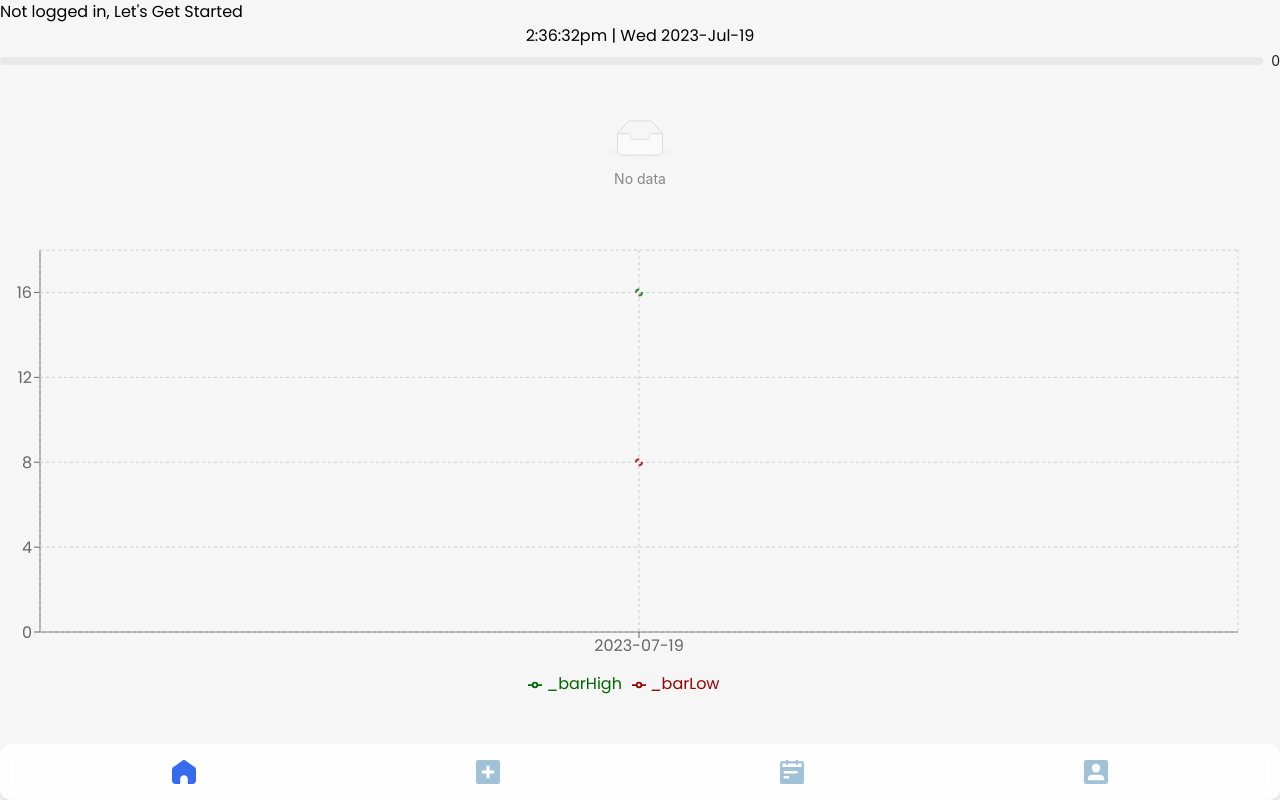
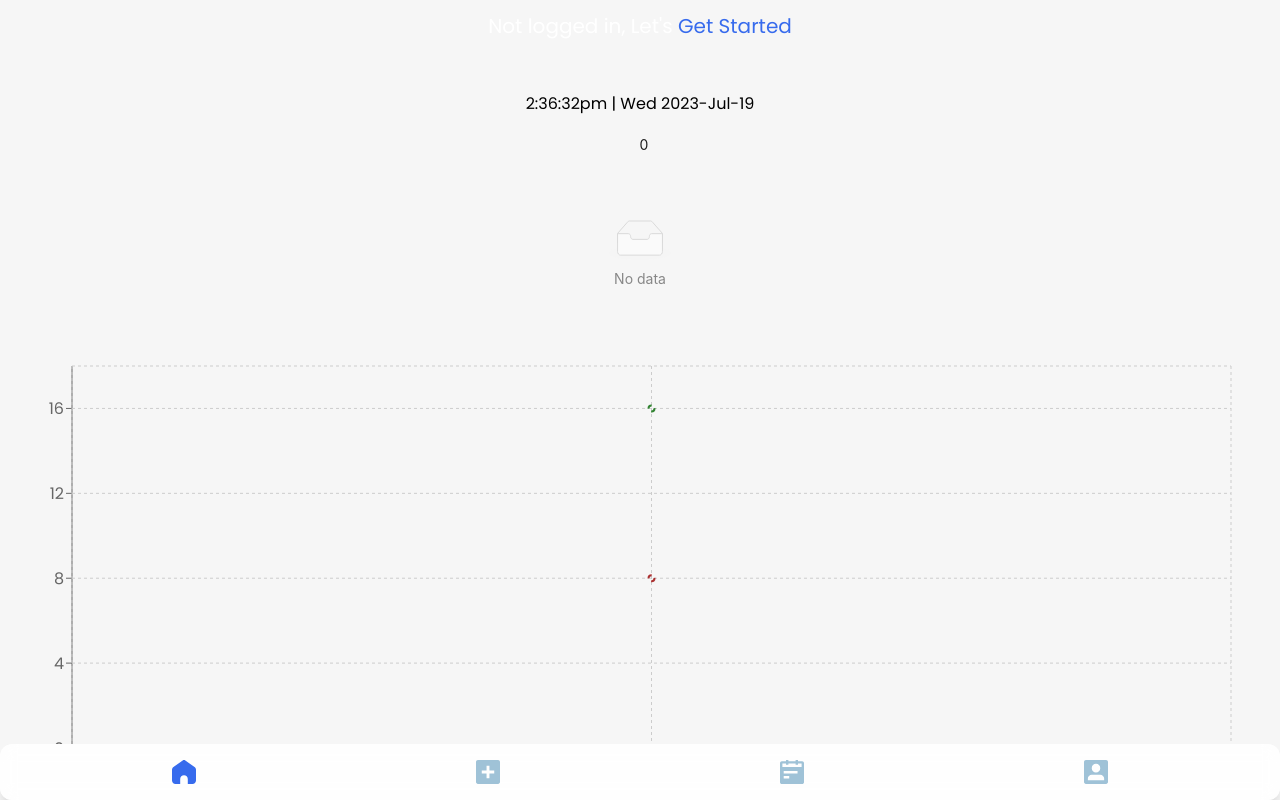
Before and after one commit to boyangwang/diary3, a React (Create React App) app: page /entry in a window 1280 px wide. Built offline with nearby package versions, Linux system fonts and the light colour scheme.

Commit message:
fix: header styles

```diff
--- a/public/js/theme.js
+++ b/public/js/theme.js
@@ -8,7 +8,7 @@
     'diary-theme-3',
     'diary-theme-3',
     'diary-theme-4',
-  ][Math.floor(10 * Math.random())];
+  ][Math.floor(8 * Math.random())];
   const arr = nowTheme.split('-');
   window.theme = arr[arr.length - 1];
   !document.documentElement.classList.length && document.documentElement.classList.add(nowTheme);
--- a/src/components/button/index.tsx
+++ b/src/components/button/index.tsx
@@ -20,7 +20,7 @@ const Button = forwardRef<HTMLButtonElement, PropsWithChildren<ButtonProps>>(
         onClick={onClick}
         className={twMerge(
           clsx(
-            'flex cursor-pointer items-center justify-center gap-1 rounded-xl border border-white/80 bg-white px-4 py-3 text-xs backdrop-blur hover:bg-white/90',
+            'flex cursor-pointer items-center justify-center gap-1 rounded-xl border border-black/10 bg-white px-4 py-3 text-xs text-black backdrop-blur hover:opacity-90',
           ),
           className,
         )}
--- a/src/components/misc/EmptyHistoryButton.tsx
+++ b/src/components/misc/EmptyHistoryButton.tsx
@@ -1,5 +1,6 @@
 import { emptyEntryInstance } from '../../app/entry-instances-slice';
 import { useAppDispatch } from '../../app/store';
+import Button from '../button';
 
 function EmptyHistoryButton() {
   const dispatch = useAppDispatch();
@@ -8,6 +9,6 @@ function EmptyHistoryButton() {
     dispatch(emptyEntryInstance());
   };
 
-  return <button onClick={() => emptyHistory()}>empty history</button>;
+  return <Button onClick={() => emptyHistory()}>empty history</Button>;
 }
 export default EmptyHistoryButton;
--- a/src/components/misc/HeaderUser.tsx
+++ b/src/components/misc/HeaderUser.tsx
@@ -1,13 +1,14 @@
+import { RiLogoutBoxRLine } from 'react-icons/ri';
+import ImportHistoryButton from 'src/components/misc/ImportHistoryButton';
+import { twMerge } from 'tailwind-merge';
+import packageJson from '../../../package.json';
 import { LoginUserState, onCloseUpdateLastUseTime, onLogoutClickClearState } from '../../app/login-user-slice';
 import { useAppDispatch, useAppSelector } from '../../app/store';
-import { formatDatetime } from '../../app/types-constants';
-import { Descriptions } from 'antd';
-import { saveStateToGithub, loadStateFromGithub } from './GithubStorage';
-import ImportHistoryButton from 'src/components/misc/ImportHistoryButton';
+import Button from '../button';
 import EmptyHistoryButton from './EmptyHistoryButton';
-import packageJson from '../../../package.json';
-import Button from '../button';
-import { twMerge } from 'tailwind-merge';
+import { loadStateFromGithub, saveStateToGithub } from './GithubStorage';
+import { formatDatetime } from '@/app/types-constants';
+import { Link } from 'react-router-dom';
 
 function UserHeader(props: { loginUser: LoginUserState; className?: string }) {
   const dispatch = useAppDispatch();
@@ -25,30 +26,42 @@ function UserHeader(props: { loginUser: LoginUserState; className?: string }) {
   const state = useAppSelector((state) => state);
 
   return (
-    <div className={twMerge('flex', className)}>
+    <div
+      className={twMerge(
+        'flex flex-wrap items-center justify-center gap-4 bg-gradient-home-from px-4 py-3 text-white',
+        className,
+      )}
+    >
       {loginUser.uid ? (
-        <Descriptions bordered column={4}>
-          <Descriptions.Item
-            label={
         <>
+          <div className="flex flex-col items-center gap-2 text-sm">
             <p>{loginUser.uid}</p>
+            <div className="flex flex-wrap items-center justify-center gap-2">
               <Button onClick={() => saveStateToGithub(state.loginUser)}>Save</Button>
               <Button onClick={() => loadStateFromGithub(state.loginUser)}>Load</Button>
-              </>
-            }
-          >
+              <Button onClick={onLogoutClick}>
+                <RiLogoutBoxRLine className="h-6 w-6" /> Logout
+              </Button>
+            </div>
+          </div>
+          <div className="flex flex-col items-center gap-2 text-sm">
             <h1>Diary</h1>
-            <span>v{packageJson.version}</span>
-            <Button onClick={onLogoutClick}>Logout</Button>
+            <p className="text-base font-bold">v{packageJson.version}</p>
+          </div>
           <ImportHistoryButton />
           <EmptyHistoryButton />
-          </Descriptions.Item>
-          <Descriptions.Item label={<p>LastUse: {formatDatetime(loginUser.loginTime)}</p>}>
+          <div className="flex flex-col items-center gap-2 text-sm">
+            <p>LastUse: {formatDatetime(loginUser.loginTime)}</p>
             <p>Streak days: 12</p>
-          </Descriptions.Item>
-        </Descriptions>
+          </div>
+        </>
       ) : (
-        <span>Not logged in, Let&apos;s Get Started</span>
+        <p className="text-xl">
+          Not logged in, Let&apos;s{' '}
+          <Link className="text-blue" to="/settings">
+            Get Started
+          </Link>
+        </p>
       )}
     </div>
   );
--- a/src/components/misc/ImportHistoryButton.tsx
+++ b/src/components/misc/ImportHistoryButton.tsx
@@ -1,6 +1,7 @@
 import { createEntryInstance } from '../../app/entry-instances-slice';
 import { useAppDispatch } from '../../app/store';
 import historyJson from '../../scripts/entry-instances-history-20230211-0106.json';
+import Button from '../button';
 
 function ImportHistoryButton() {
   const dispatch = useAppDispatch();
@@ -12,6 +13,6 @@ function ImportHistoryButton() {
     }
   };
 
-  return <button onClick={() => importHistory()}>import history</button>;
+  return <Button onClick={() => importHistory()}>import history</Button>;
 }
 export default ImportHistoryButton;
--- a/src/components/misc/Navbar.tsx
+++ b/src/components/misc/Navbar.tsx
@@ -21,7 +21,7 @@ function Navbar() {
             key={page.toLowerCase()}
             className={clsx(
               'flex flex-grow items-center justify-center rounded-t-lg py-4',
-              activeKey === page ? 'text-[#376BED]' : 'text-[#9FC2D7]',
+              activeKey === page ? 'text-blue' : 'text-[#9FC2D7]',
             )}
             to={`/${page.toLowerCase()}`}
           >
--- a/src/pages/App.tsx
+++ b/src/pages/App.tsx
@@ -39,7 +39,7 @@ function App() {
       <Helmet>
         <title>Diary - {location.pathname}</title>
       </Helmet>
-      <div ref={appDivRef} className={clsx('flex flex-col')}>
+      <div ref={appDivRef} className={clsx('flex flex-col overflow-hidden')}>
         <UserHeader loginUser={loginUser} />
         <main className="min relative flex-grow overflow-auto scroll-smooth bg-[#F6F6F6]">
           <Outlet />
--- a/src/pages/EntryPage.tsx
+++ b/src/pages/EntryPage.tsx
@@ -18,12 +18,12 @@ export default function EntryPage() {
   const todayPoints = useAppSelector(selectTodayTotalPoints);
 
   return (
-    <>
+    <div className="flex h-full flex-col items-center gap-4 overflow-auto px-5 py-10 text-center">
       <HeaderDatetime />
       <EntryProgressBar points={todayPoints} />
       <EntryInstanceList entryInstancesArray={todayEntryInstances} />
       <EntryChart entryInstancesMap={entryInstancesMap} />
       <EntryTypeListForCompletion entryTypesArray={entryTypesArray} />
-    </>
+    </div>
   );
 }
--- a/src/styles/theme.css
+++ b/src/styles/theme.css
@@ -13,25 +13,21 @@
 }
 .diary-theme-1 {
   --gradient: repeating-linear-gradient(to right, var(--gradient-1-from), var(--gradient-1-to));
-  --gradient-from: var(--gradient-1-from);
-  --gradient-to: var(--gradient-1-to);
   --gradient-home: linear-gradient(180deg, #a011ff 0%, #a072ff 37.5%, rgba(251, 128, 64, 0) 100%);
+  --gradient-home-from: #a011ff;
 }
 .diary-theme-2 {
   --gradient: repeating-linear-gradient(to right, var(--gradient-2-from), var(--gradient-2-to));
-  --gradient-from: var(--gradient-2-from);
-  --gradient-to: var(--gradient-2-to);
   --gradient-home: linear-gradient(180deg, #e1413e 0%, #ff6e23 37.5%, rgba(251, 128, 64, 0) 100%);
+  --gradient-home-from: #e1413e;
 }
 .diary-theme-3 {
   --gradient: repeating-linear-gradient(to right, var(--gradient-3-from), var(--gradient-3-to));
-  --gradient-from: var(--gradient-3-from);
-  --gradient-to: var(--gradient-3-to);
   --gradient-home: linear-gradient(180deg, #17c09c 0%, #95d065 37.5%, rgba(149, 208, 101, 0) 100%);
+  --gradient-home-from: #17c09c;
 }
 .diary-theme-4 {
   --gradient: repeating-linear-gradient(to right, var(--gradient-4-from), var(--gradient-4-to));
-  --gradient-from: var(--gradient-4-from);
-  --gradient-to: var(--gradient-4-to);
   --gradient-home: linear-gradient(180deg, #3669ed 0%, #36acc7 37.5%, rgba(54, 172, 199, 0) 100%);
+  --gradient-home-from: #3669ed;
 }
--- a/tailwind.config.js
+++ b/tailwind.config.js
@@ -7,8 +7,8 @@ module.exports = {
         center: true,
       },
       colors: {
-        'gradient-from': 'var(--gradient-from)',
-        'gradient-to': 'var(--gradient-to)',
+        blue: '#376BED',
+        'gradient-home-from': 'var(--gradient-home-from)',
       },
       backgroundImage: {
         gradient: 'var(--gradient)',
```
Lines whose indentation alone changed are shown as unchanged.
